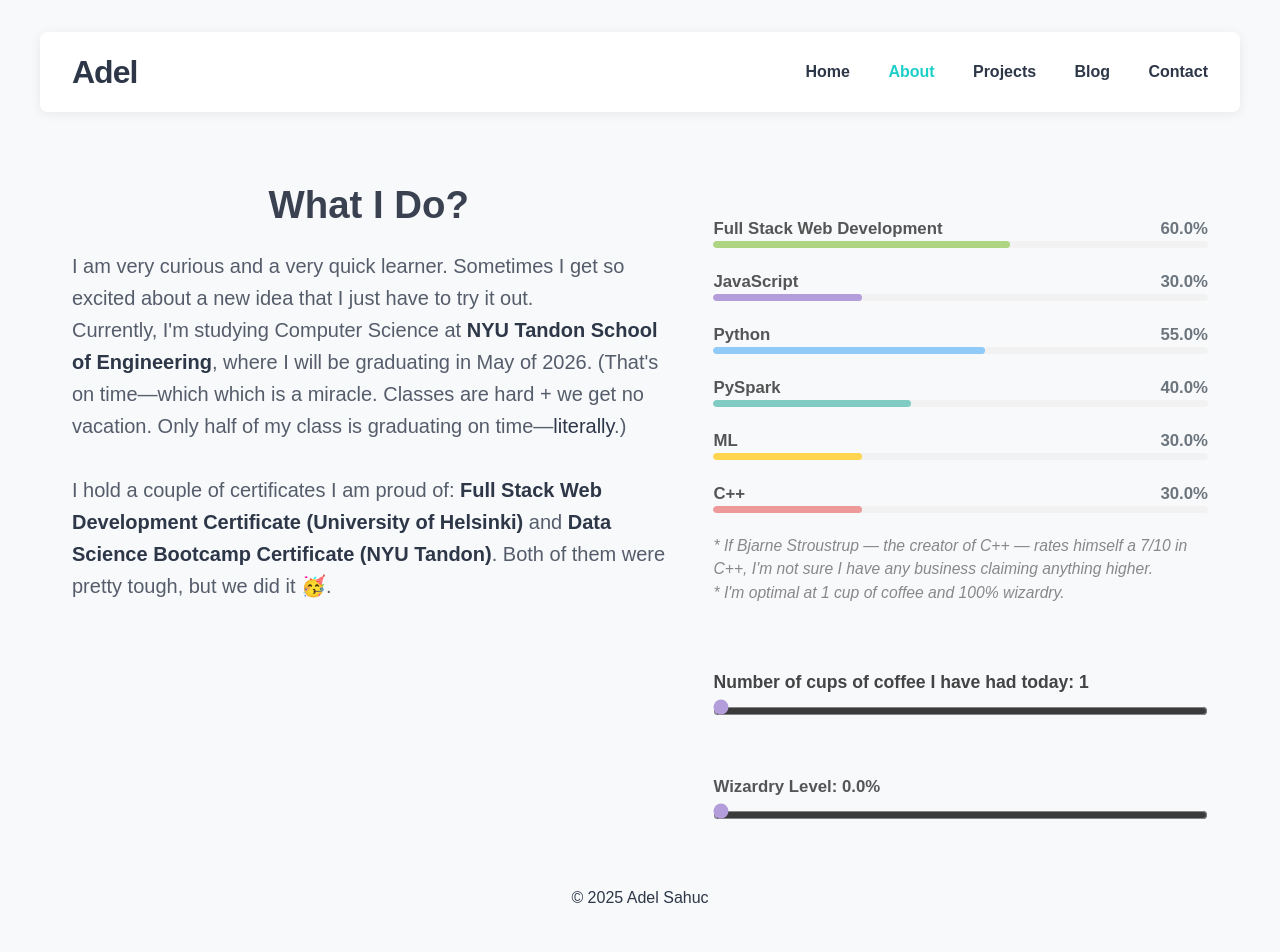
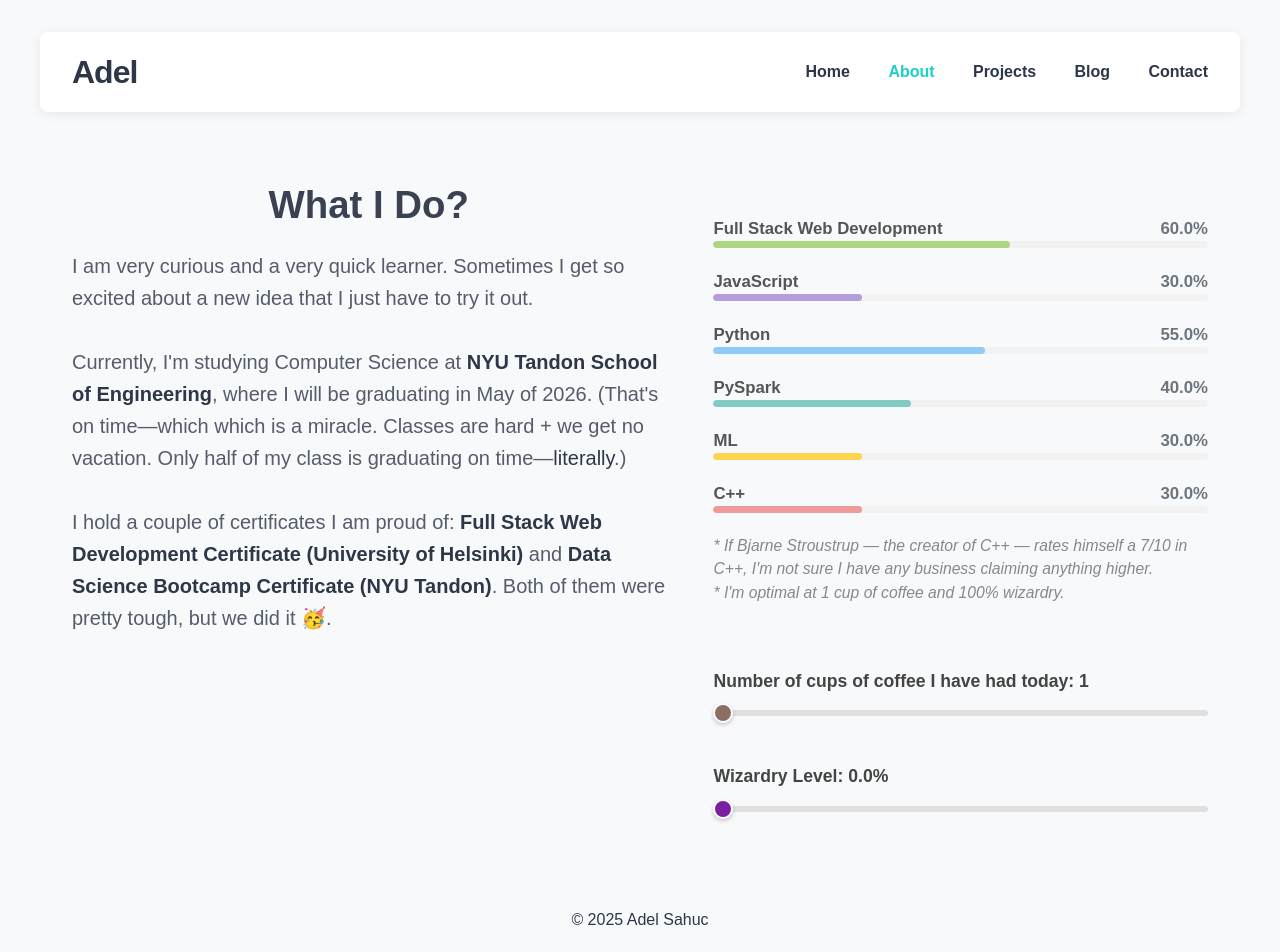
Before and after one commit to ans9868/react-portfolio, a React (Vite) app in the folder react-portfolio/: page /about in a window 1280 px wide. Shown: the top 952 px of the page. Built offline with nearby package versions, Linux system fonts and the light colour scheme.

Commit message:
fixed slider accross browsers

```diff
--- a/react-portfolio/src/components/UI/slider.tsx
+++ b/react-portfolio/src/components/UI/slider.tsx
@@ -0,0 +1,41 @@
+import React from 'react';
+
+interface SliderProps {
+  id: string;
+  label: string;
+  min: number;
+  max: number;
+  step?: number;
+  value: number;
+  onChange: (e: React.ChangeEvent<HTMLInputElement>) => void;
+  className?: string;
+}
+
+export default function Slider({
+  id,
+  label,
+  min,
+  max,
+  step = 1,
+  value,
+  onChange,
+  className = ''
+}: SliderProps) {
+  return (
+    <div className={`slider-container ${className}`}>
+      <label htmlFor={id} className="slider-label">
+        {label}
+      </label>
+      <input
+        id={id}
+        type="range"
+        min={min}
+        max={max}
+        step={step}
+        value={value}
+        onChange={onChange}
+        className="slider-input"
+      />
+    </div>
+  );
+}
--- a/react-portfolio/src/index.css
+++ b/react-portfolio/src/index.css
@@ -258,7 +258,8 @@ main {
 .bar-fill.fullstack { width: 90%; background: #aed581; }
 .bar-fill.cpp { width: 75%; background: #ef9a9a; }
 
-.coffee-slider-section.coffee, .coffee-slider-section.imposter, .coffee-slider-section.wizardry {
+/* Isolated Slider Component Styles */
+.sliders-section {
   max-width: 500px;
   width: 100%;
   margin: 2.5rem 0 0 0;
@@ -266,32 +267,105 @@ main {
   text-align: left;
 }
 
-.coffee-slider-section.coffee label,
-.coffee-slider-section.imposter label {
+.slider-container {
+  margin-bottom: 2rem;
+  width: 100%;
+}
+
+.slider-label {
   font-size: 1.1rem;
   color: #444;
   font-weight: 600;
-  margin-bottom: 0.0rem;
+  margin-bottom: 0.5rem;
   display: block;
+  line-height: 1.4;
 }
-.coffee-slider-section.coffee .coffee-slider,
-.coffee-slider-section.imposter .coffee-slider {
+
+.slider-input {
   width: 100%;
-  margin-top: 0.0rem;
-  margin-bottom: 0.0rem;
-  accent-color: #b39ddb;
   height: 24px;
-  padding-bottom: 0.5rem;
-  box-sizing: content-box;
+  margin: 0;
+  padding: 0;
+  outline: none;
+  cursor: pointer;
+  -webkit-appearance: none;
+  appearance: none;
+  background: transparent;
 }
-.coffee-slider-section.wizardry .coffee-slider {
-  width: 100%;
-  margin-top: 0.0rem;
-  margin-bottom: 0.0rem;
-  accent-color: #b39ddb;
-  height: 24px;
-  padding-bottom: 0.5rem;
-  box-sizing: content-box;
+
+/* WebKit browsers (Chrome, Safari, Edge) */
+.slider-input::-webkit-slider-track {
+  background: #e0e0e0;
+  height: 6px;
+  border-radius: 3px;
+  border: none;
+  box-shadow: none;
+}
+
+.slider-input::-webkit-slider-thumb {
+  -webkit-appearance: none;
+  appearance: none;
+  background: #b39ddb;
+  height: 20px;
+  width: 20px;
+  border-radius: 50%;
+  cursor: pointer;
+  border: 2px solid #fff;
+  box-shadow: 0 2px 4px rgba(0,0,0,0.2);
+  margin-top: -7px; /* Centers thumb on track */
+}
+
+/* Firefox */
+.slider-input::-moz-range-track {
+  background: #e0e0e0;
+  height: 6px;
+  border-radius: 3px;
+  border: none;
+  box-shadow: none;
+}
+
+.slider-input::-moz-range-thumb {
+  background: #b39ddb;
+  height: 20px;
+  width: 20px;
+  border-radius: 50%;
+  cursor: pointer;
+  border: 2px solid #fff;
+  box-shadow: 0 2px 4px rgba(0,0,0,0.2);
+}
+
+/* Ensure consistent track appearance across all browsers */
+.slider-input::-webkit-slider-runnable-track {
+  background: #e0e0e0;
+  height: 6px;
+  border-radius: 3px;
+  border: none;
+  box-shadow: none;
+}
+
+/* Specific slider variants */
+.slider-container.coffee-slider .slider-input {
+  accent-color: #8d6e63;
+}
+
+.slider-container.coffee-slider .slider-input::-webkit-slider-thumb {
+  background: #8d6e63;
+}
+
+.slider-container.coffee-slider .slider-input::-moz-range-thumb {
+  background: #8d6e63;
+}
+
+.slider-container.wizardry-slider .slider-input {
+  accent-color: #7b1fa2;
+}
+
+.slider-container.wizardry-slider .slider-input::-webkit-slider-thumb {
+  background: #7b1fa2;
+}
+
+.slider-container.wizardry-slider .slider-input::-moz-range-thumb {
+  background: #7b1fa2;
 }
 
 .about-two-col {
--- a/react-portfolio/src/pages/About.tsx
+++ b/react-portfolio/src/pages/About.tsx
@@ -1,4 +1,5 @@
 import React, { useState } from 'react';
+import Slider from '../components/UI/Slider';
 
 export default function About() {
   const [coffee, setCoffee] = useState(1);
@@ -70,10 +71,9 @@ export default function About() {
         <div className="about-left">
           <h2 className="about-title">What I Do?</h2>
           <p className="about-desc">
-          <p className="about-desc">
              I am very curious and a very quick learner. Sometimes I get so excited about a new idea that I just have to try it out.
-
-          </p> Currently, I'm studying Computer Science at&nbsp;
+            <br /><br />
+            Currently, I'm studying Computer Science at&nbsp;
           <strong className="extra-bold">
               <a
                 href="https://engineering.nyu.edu/about/assessment-and-institutional-research/abet-graduation-retention-and-enrollment#graduation-rates"
@@ -152,33 +152,25 @@ export default function About() {
               * I'm optimal at 1 cup of coffee and 100% wizardry.
             </div>
           </div>
-          <div className="coffee-slider-section coffee">
-            <label htmlFor="coffee-slider" className="skill-label">
-              Number of cups of coffee I have had today: <b>{coffee}</b>
-            </label>
-            <input
+          <div className="sliders-section">
+            <Slider
               id="coffee-slider"
-              type="range"
-              min="1"
-              max="10"
+              label={`Number of cups of coffee I have had today: ${coffee}`}
+              min={1}
+              max={10}
               value={coffee}
               onChange={handleCoffeeSlider}
               className="coffee-slider"
             />
-          </div>
-          <div className="coffee-slider-section wizardry">
-            <label htmlFor="wizardry-slider" className="skill-label">
-              Wizardry Level: <b>{wizardry.toFixed(1)}%</b>
-            </label>
-            <input
+            <Slider
               id="wizardry-slider"
-              type="range"
-              min="0"
-              max="100"
-              step="0.5"
+              label={`Wizardry Level: ${wizardry.toFixed(1)}%`}
+              min={0}
+              max={100}
+              step={0.5}
               value={wizardry}
               onChange={handleWizardrySlider}
-              className="coffee-slider"
+              className="wizardry-slider"
             />
           </div>
         </div>
```
Also changed, not shown: 1 other file (tests, documents, lock files or other folders).
